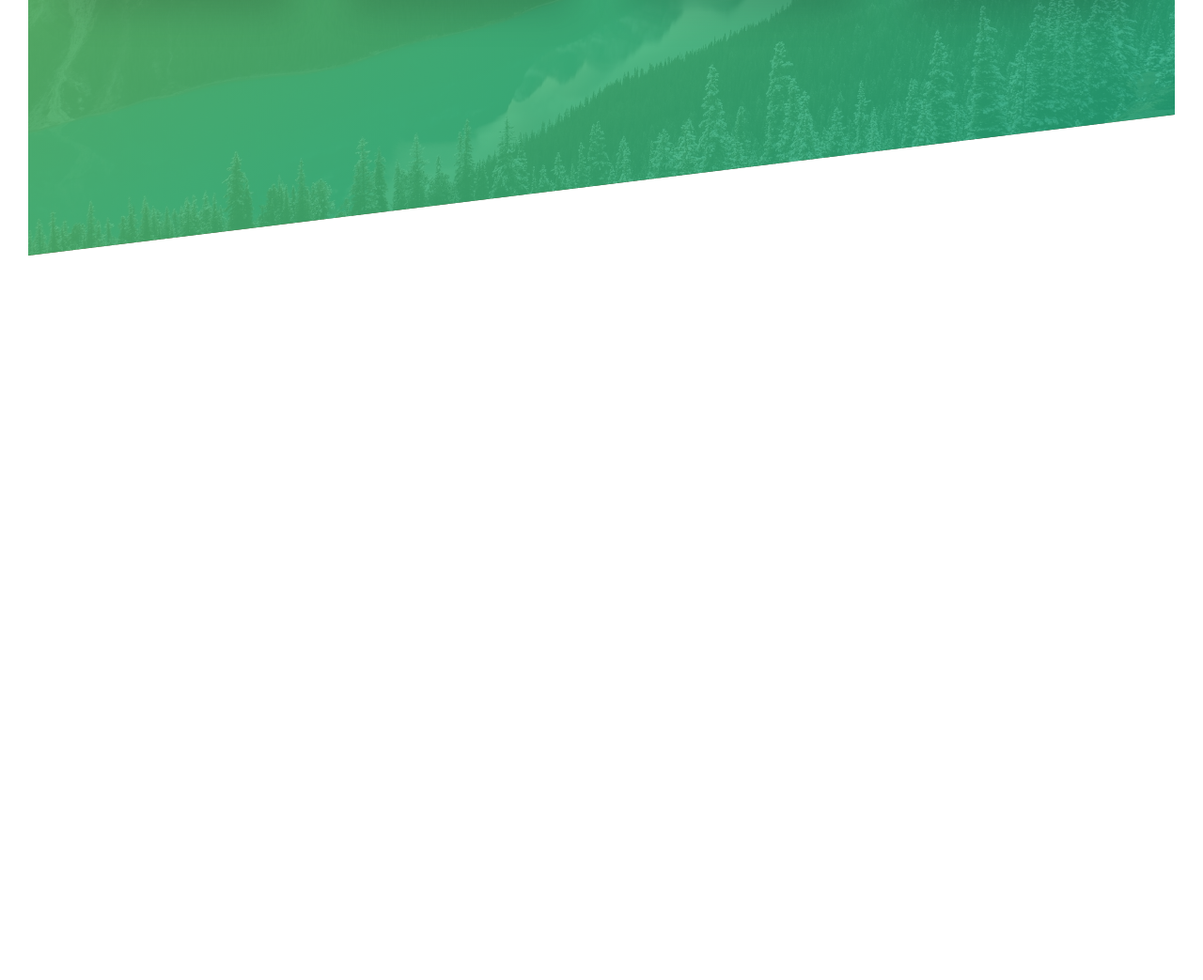
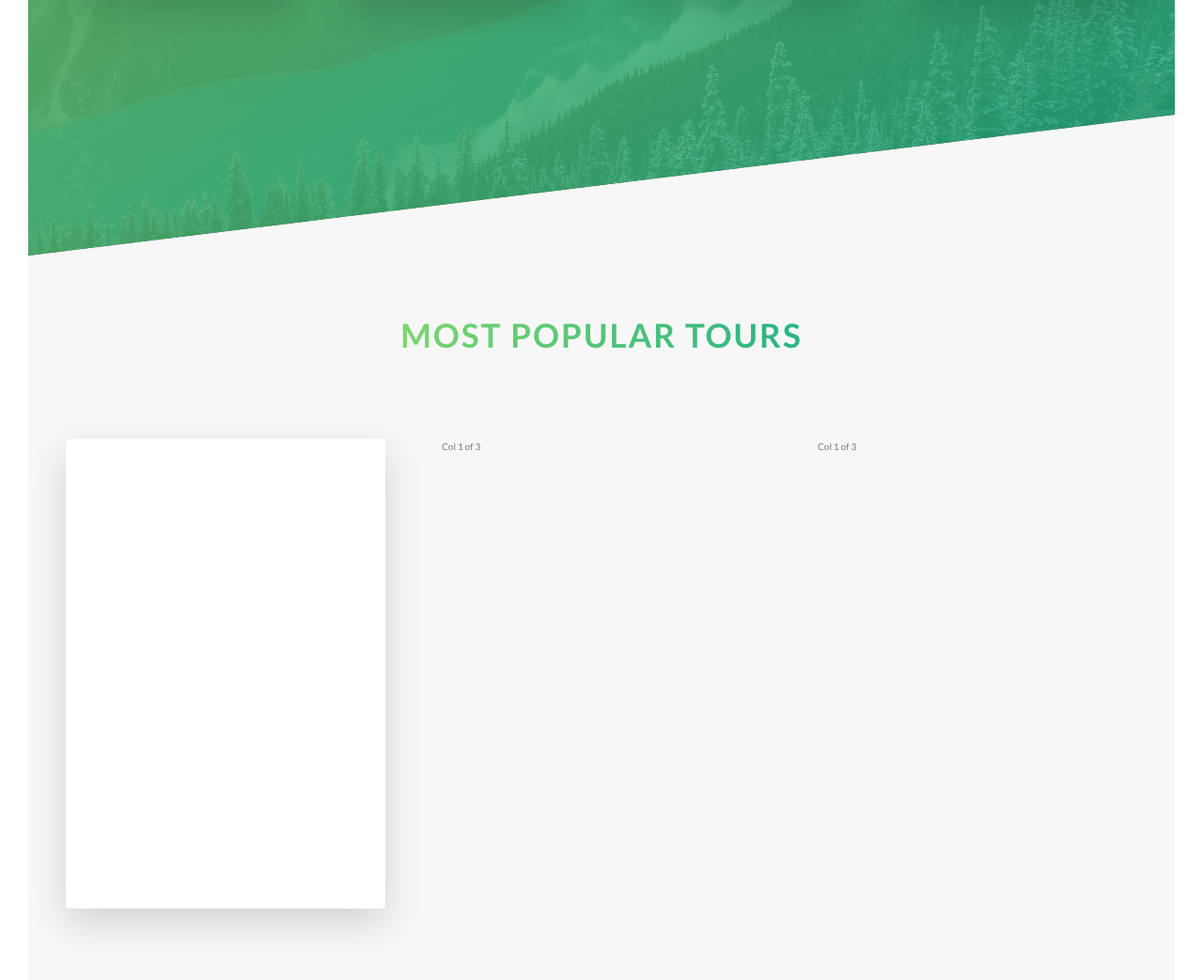
Before and after one commit to SahilS-26/natours-project, a website: page index.html in a window 1280 px wide. Shown: the part 1953-2996 px from the top of the page at 94% size. Before the commit the page ends 2225 px from the top, so only its background shows below. Drawn offline with Linux system fonts and the light colour scheme.

Commit message:
building the tour sectio part-1

```diff
--- a/index.html
+++ b/index.html
@@ -131,6 +131,25 @@
           </div>
         </div>
       </section>
+
+      <section class="section-tours">
+        <div class="u-center-text u-margin-bottom-big">
+          <h2 class="heading-secondary">Most popular tours</h2>
+        </div>
+
+        <div class="row">
+          <div class="col-1-of-3">
+            <div class="card">
+              <div class="card__side card__side--front">Front</div>
+              <div class="card__side card__side--back card__side--back-1">
+                Back
+              </div>
+            </div>
+          </div>
+          <div class="col-1-of-3">Col 1 of 3</div>
+          <div class="col-1-of-3">Col 1 of 3</div>
+        </div>
+      </section>
     </main>
 
     <!--
--- a/sass/abstracts/_variables.scss
+++ b/sass/abstracts/_variables.scss
@@ -12,6 +12,12 @@ $color-primary: #55c57a;
 $color-primary-light: #7ed56f;
 $color-primary-dark: #28b485;
 
+$color-secondary-light: #ffb900;
+$color-secondary-dark: #ff7730;
+
+$color-tertiary-light: #2998ff;
+$color-tertiary-dark: #5643fa;
+
 $color-grey-light-1: #f7f7f7;
 
 $color-grey: #777;
@@ -22,7 +28,6 @@ $color-black: #000;
 $default-font-size: 1.6rem;
 
 // GRID
-
 $grid-width: 114rem;
 $gutter-verticle: 8rem;
 $gutter-horizontal: 6rem;
--- /dev/null
+++ b/sass/components/_card.scss
@@ -0,0 +1,43 @@
+.card {
+  perspective: 150rem;
+  -moz-perspective: 150rem;
+  position: relative;
+  height: 50rem;
+
+  &__side {
+    color: #fff;
+    font-size: 2rem;
+    height: 50rem;
+    transition: all 0.8s;
+    position: absolute;
+    top: 0;
+    left: 0;
+    width: 100%;
+    backface-visibility: hidden;
+    border-radius: 3px;
+    box-shadow: 0 1.5rem 4rem rgba($color-black, 0.15);
+
+    &--front {
+      background-color: $color-white;
+    }
+
+    &--back {
+      transform: rotateY(180deg);
+
+      &-1 {
+        background-image: linear-gradient(
+          to right bottom,
+          $color-secondary-light,
+          $color-secondary-dark
+        );
+      }
+    }
+  }
+
+  &:hover &__side--front {
+    transform: rotateY(180deg);
+  }
+  &:hover &__side--back {
+    transform: rotateY(0);
+  }
+}
--- a/sass/main.scss
+++ b/sass/main.scss
@@ -10,6 +10,7 @@
 @import "./components/button";
 @import "./components/composition";
 @import "./components/feature-box";
+@import "./components/card";
 
 @import "./layout/header";
 @import "./layout/grid";
--- a/sass/pages/_home.scss
+++ b/sass/pages/_home.scss
@@ -20,3 +20,9 @@
     transform: skewY(7deg);
   }
 }
+
+.section-tours {
+  background-color: $color-grey-light-1;
+  padding: 25rem 0 50rem 0;
+  margin-top: -12rem;
+}
```
Also changed, not shown: css/style.css, 1 other file.
